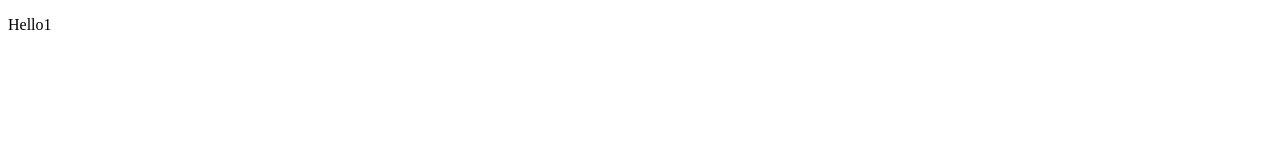
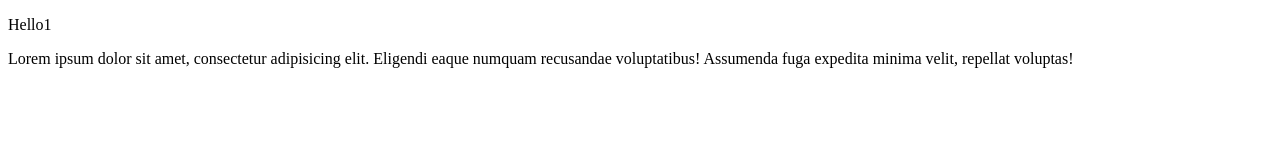
Before and after one commit to J2SK/gz-test, a plain HTML site: page index.html in a window 1280 px wide. Drawn offline with Linux system fonts and the light colour scheme.

Commit message:
data updated

```diff
--- a/index.html
+++ b/index.html
@@ -7,5 +7,6 @@
 </head>
 <body>
     <p>Hello1</p>
+    <p>Lorem ipsum dolor sit amet, consectetur adipisicing elit. Eligendi eaque numquam recusandae voluptatibus! Assumenda fuga expedita minima velit, repellat voluptas!</p>
 </body>
 </html>
```
